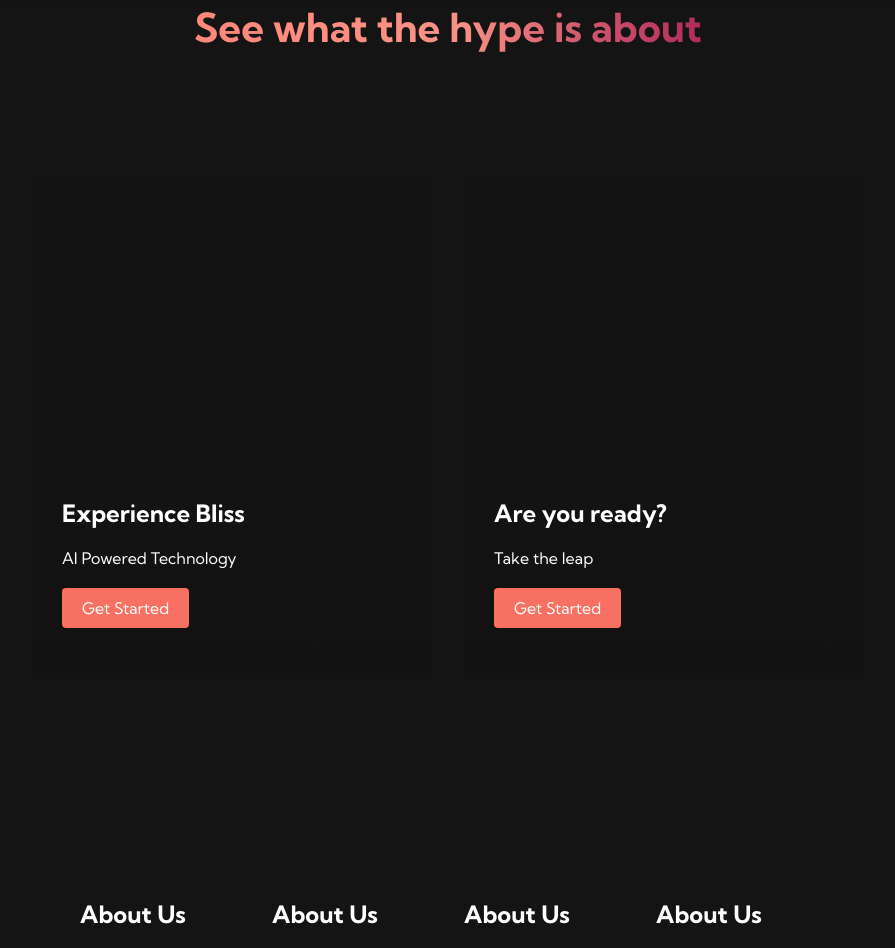
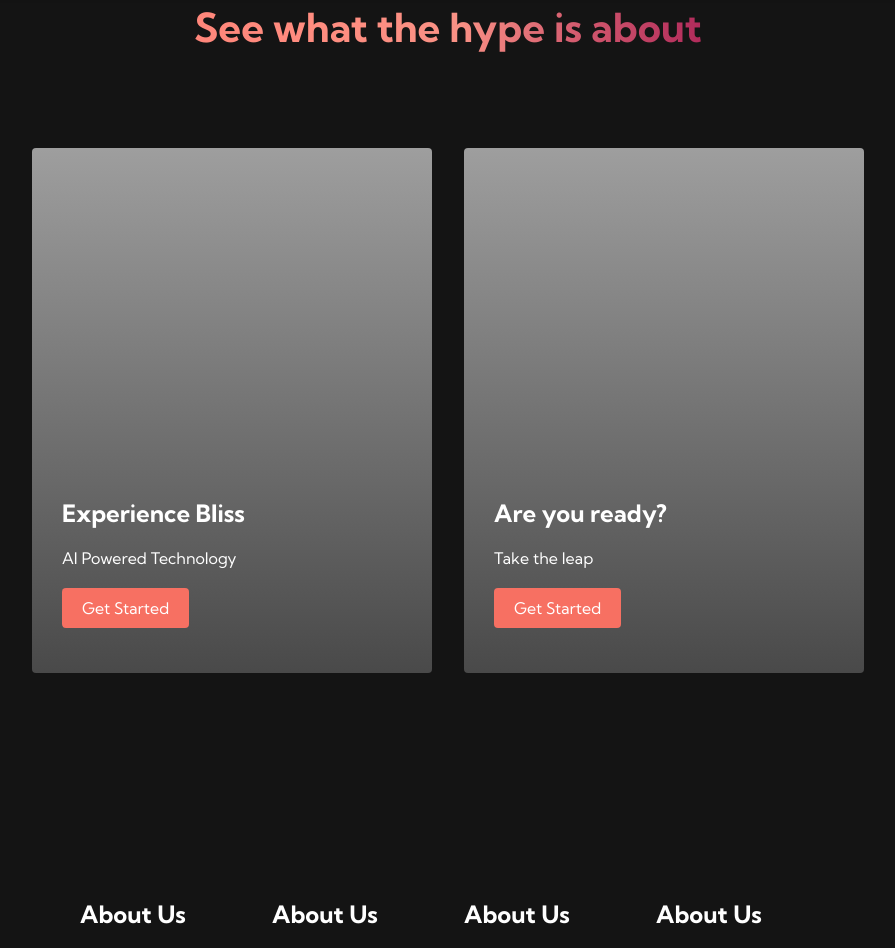
Before and after one commit to williamandrews2/FirstProject, a plain HTML site: page index.html in a window 1280 px wide. Shown: the part 797-1745 px from the top of the page, without its empty margins (192-1087 px from the left). Drawn offline with Linux system fonts and the light colour scheme; the site is published under a folder, as on GitHub Pages, so addresses that start at the root find nothing.

Commit message:
Update styles.css

```diff
--- a/styles.css
+++ b/styles.css
@@ -401,7 +401,7 @@
     background-image: linear-gradient(
         to bottom,
         rgba(0,0,0,0) 0%,
-        rgba(17,17,17,0.6) 100%), url('/images/vrpic2.jpg');
+        rgba(17,17,17,0.6) 100%), url('./images/vrpic2.jpg');
         background-size: cover;
         position:relative;
         color:#fff;
@@ -412,7 +412,7 @@
     background-image: linear-gradient(
         to bottom,
         rgba(0,0,0,0) 0%,
-        rgba(17,17,17,0.6) 100%), url('/images/vrpic1.jpg');
+        rgba(17,17,17,0.6) 100%), url('./images/vrpic1.jpg');
         background-size: cover;
         position:relative;
         color:#fff;
```
